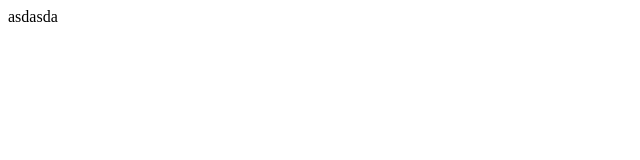
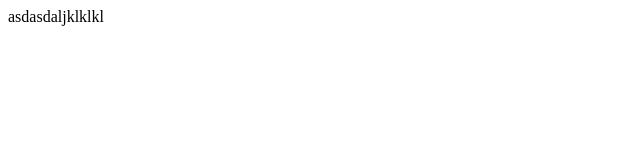
Before and after one commit to AgustinNardi/tps23nardi, a plain HTML site: page index.html in a window 1280 px wide. Shown: the full height of the page, 0-640 px from the left. Drawn offline with Linux system fonts and the light colour scheme.

Commit message:
cree el archivo html

```diff
--- a/index.html
+++ b/index.html
@@ -7,6 +7,6 @@
     <title>tp agustin</title>
 </head>
 <body>
-    asdasda
+    asdasdaljklklkl
 </body>
 </html>
```
